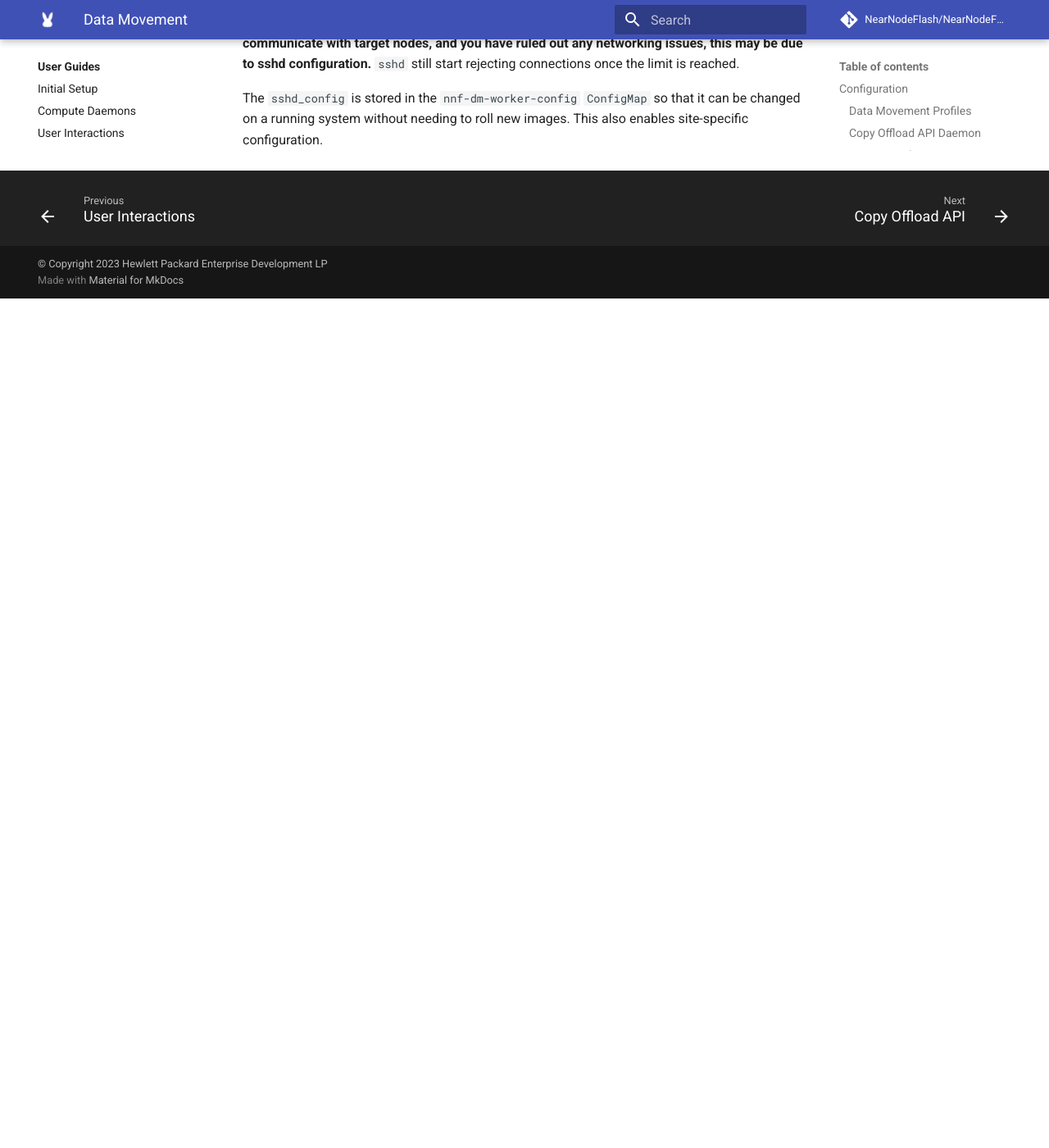
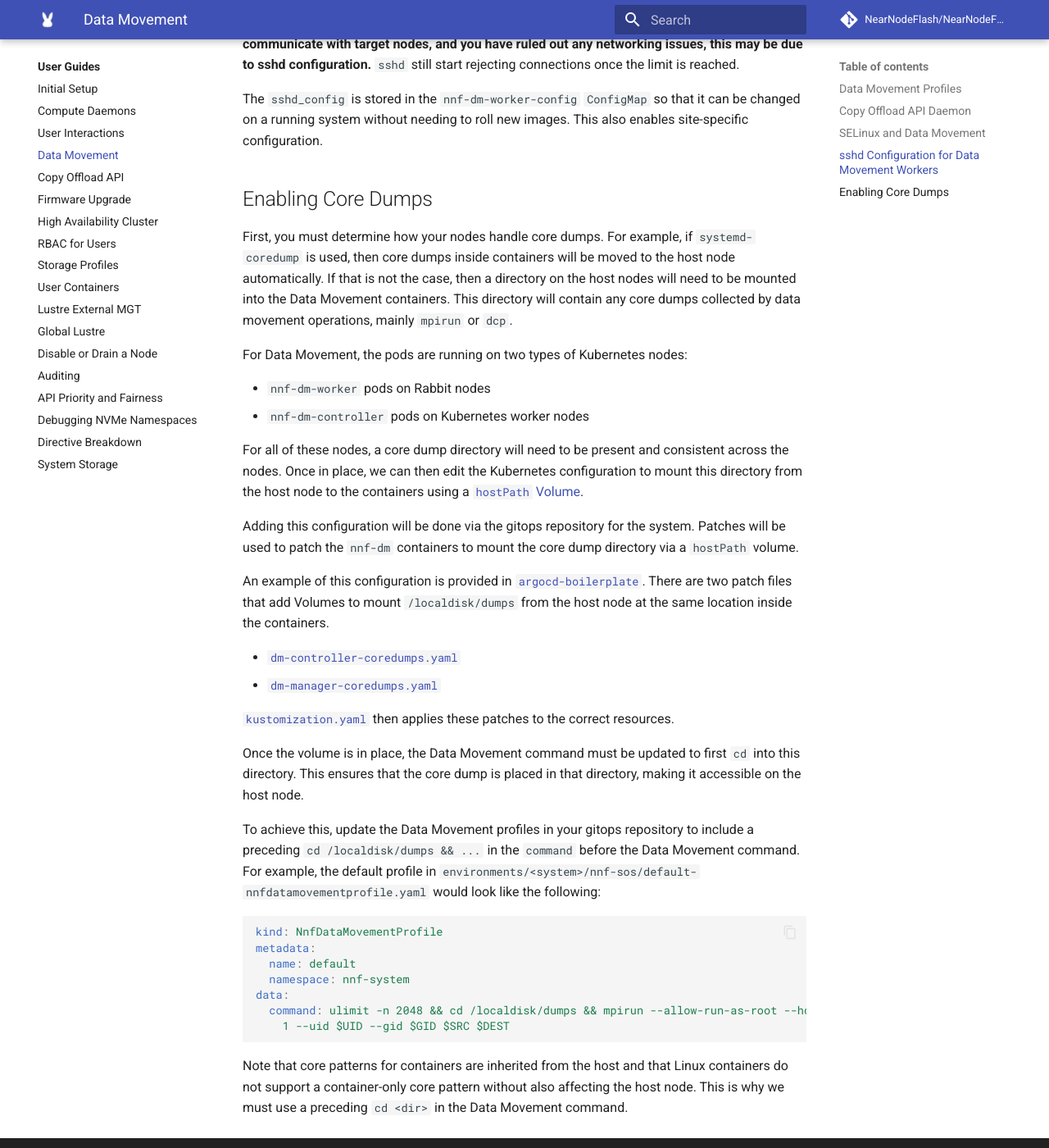
Before and after one commit to NearNodeFlash/NearNodeFlash.github.io, an MkDocs documentation site: the page built from docs/guides/data-movement/readme.md, in a window 1280 px wide and 1400 px high, scrolled down 1650 px. Shown: the whole window at 82% size. Built offline with MkDocs 1.6.1 and Material for MkDocs 9.7.7, drawn with Linux system fonts in a browser that asks for light colours; comment, search, counter and statistics services are not loaded; the version menu is left out; before the commit the page ends 2014 px from its top, so only the background shows below that; some of the changed text lies outside the part shown.

Commit message:
Data Movement: Added core dump documentation
Signed-off-by: Blake Devcich <blake.devcich@hpe.com>

````diff
--- a/docs/guides/data-movement/readme.md
+++ b/docs/guides/data-movement/readme.md
@@ -17,7 +15,7 @@ particular `NnfDataMovementProfile` (or the default). The second is done per the
 which allows for some configuration on a per-case basis, but is limited in scope. Both methods are
 meant to work in tandem.
 
-### Data Movement Profiles
+## Data Movement Profiles
 
 The server side configuration is controlled by creating `NnfDataMovementProfiles` resources in
 Kubernetes. These work similar to `NnfStorageProfiles`. See [here](../storage-profiles/readme.md)
@@ -30,7 +28,7 @@ referring to the following resources:
 - [Sample](https://github.com/NearNodeFlash/nnf-sos/blob/master/config/samples/nnf_v1alpha1_nnfdatamovementprofile.yaml) for `NnfDataMovementProfile`
 - [Online Examples](https://github.com/NearNodeFlash/nnf-sos/blob/master/config/examples/nnf_v1alpha1_nnfdatamovementprofile.yaml) for `NnfDataMovementProfile`
 
-### Copy Offload API Daemon
+## Copy Offload API Daemon
 
 The `CreateRequest` API call that is used to create Data Movement with the Copy Offload API has some
 options to allow a user to specify some options for that particular Data Movement operation. These
@@ -47,7 +45,7 @@ daemon in the case where the WLM will run it only on demand.
 See the [DataMovementCreateRequest API](copy-offload-api.html#datamovement.DataMovementCreateRequest)
 definition for what can be configured.
 
-### SELinux and Data Movement
+## SELinux and Data Movement
 
 Careful consideration must be taken when enabling SELinux on compute nodes. Doing so will result in
 SELinux Extended File Attributes (xattrs) being placed on files created by applications running on
@@ -62,7 +60,7 @@ option.
 See the [`dcp` documentation](https://mpifileutils.readthedocs.io/en/latest/dcp.1.html) for more
 information.
 
-### `sshd` Configuration for Data Movement Workers
+## `sshd` Configuration for Data Movement Workers
 
 The `nnf-dm-worker-*` pods run `sshd` in order to listen for `mpirun` jobs to perform data movement.
 The number of simultaneous connections is limited via the sshd configuration (i.e. `MaxStartups`).
@@ -72,3 +70,56 @@ start rejecting connections once the limit is reached.
 
 The `sshd_config` is stored in the `nnf-dm-worker-config` `ConfigMap` so that it can be changed on
 a running system without needing to roll new images. This also enables site-specific configuration.
+
+## Enabling Core Dumps
+
+First, you must determine how your nodes handle core dumps. For example, if `systemd-coredump` is
+used, then core dumps inside containers will be moved to the host node automatically. If that is
+not the case, then a directory on the host nodes will need to be mounted into the Data Movement
+containers. This directory will contain any core dumps collected by data movement operations, mainly
+`mpirun` or `dcp`.
+
+For Data Movement, the pods are running on two types of Kubernetes nodes:
+
+- `nnf-dm-worker` pods on Rabbit nodes
+- `nnf-dm-controller` pods on Kubernetes worker nodes
+
+For all of these nodes, a core dump directory will need to be present and consistent across the
+nodes. Once in place, we can then edit the Kubernetes configuration to mount this directory from
+the host node to the containers using a [`hostPath`
+Volume](https://kubernetes.io/docs/concepts/storage/volumes/#hostpath).
+
+Adding this configuration will be done via the gitops repository for the system. Patches will be used
+to patch the `nnf-dm` containers to mount the core dump directory via a `hostPath` volume.
+
+An example of this configuration is provided in
+[`argocd-boilerplate`](https://github.com/NearNodeFlash/argocd-boilerplate/tree/main/environments/example-env/nnf-dm).
+There are two patch files that add Volumes to mount `/localdisk/dumps` from the host node at the
+same location inside the containers.
+
+- [`dm-controller-coredumps.yaml`](https://github.com/NearNodeFlash/argocd-boilerplate/blob/main/environments/example-env/nnf-dm/dm-controller-coredumps.yaml)
+- [`dm-manager-coredumps.yaml`](https://github.com/NearNodeFlash/argocd-boilerplate/blob/main/environments/example-env/nnf-dm/dm-manager-coredumps.yaml)
+
+[`kustomization.yaml`](https://github.com/NearNodeFlash/argocd-boilerplate/blob/main/environments/example-env/nnf-dm/kustomization.yaml#L13C1-L24C29)
+then applies these patches to the correct resources.
+
+Once the volume is in place, the Data Movement command must be updated to first `cd` into this
+directory. This ensures that the core dump is placed in that directory, making it accessible on the
+host node.
+
+To achieve this, update the Data Movement profiles in your gitops repository to include a preceding
+`cd /localdisk/dumps && ...` in the `command` before the Data Movement command. For example, the default profile in `environments/<system>/nnf-sos/default-nnfdatamovementprofile.yaml` would look like the following:
+
+```yaml
+kind: NnfDataMovementProfile
+metadata:
+  name: default
+  namespace: nnf-system
+data:
+  command: ulimit -n 2048 && cd /localdisk/dumps && mpirun --allow-run-as-root --hostfile $HOSTFILE dcp --progress
+    1 --uid $UID --gid $GID $SRC $DEST
+```
+
+Note that core patterns for containers are inherited from the host and that Linux containers do not
+support a container-only core pattern without also affecting the host node. This is why we must use
+a preceding `cd <dir>` in the Data Movement command.
````
Also changed, not shown: other parts of docs/guides/data-movement/readme.md (+1 -3 lines).
